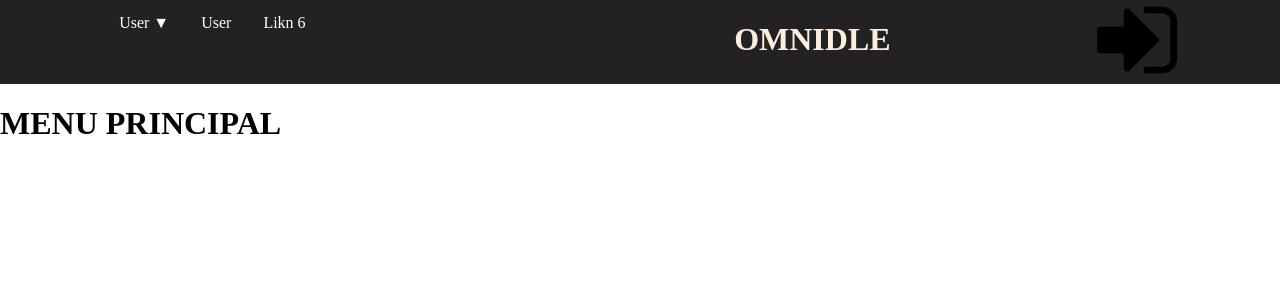
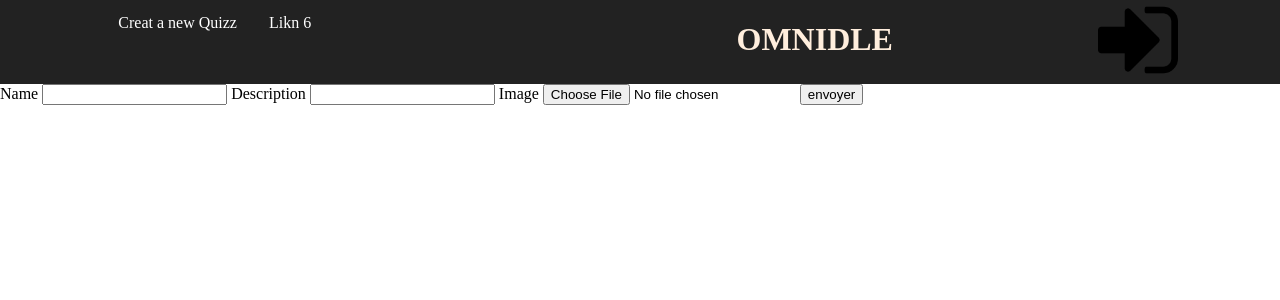
Before and after one commit to Redsasi/Omnidle, a PHP site: page /public/index.php?action=dleGameCreate in a window 1280 px wide. Shown: the top 300 px of the page. Run offline with PHP 8.4, Linux system fonts and the light colour scheme; data that the repository does not hold is empty.

Commit message:
ajout de l'insertion des quizz

```diff
--- a/controllers/dleGameController.php
+++ b/controllers/dleGameController.php
@@ -1,13 +1,13 @@
 <?php
 // controllers/UserController.php
 
-require_once '../models/userModel.php';
+require_once '../models/dleGameModel.php';
 
 class dleGameController {
     private $model;
 
     public function __construct() {
-        $this->model = new UserModel();
+        $this->model = new DleGameModel();
     }
 
     // Revient au menu principal
@@ -15,5 +15,23 @@ class dleGameController {
         $posts = $this->model->readAll();
         require '../view/index.php';
     }
+
+    public function creat(){
+        if ($_SERVER['REQUEST_METHOD'] === 'POST') {
+            $image = null;
+            if (isset($_FILES['image']) && $_FILES['image']['error'] == 0) {
+                $imageFile = $_FILES['image']['tmp_name'];
+                $image = file_get_contents($imageFile);
+            }
+
+            $name = $_POST['name'];
+            $description = $_POST['description'];
+            $userId = $_SESSION['userId'];
+            echo "DEBUG befor calling model";
+            $this->model->creat($name, $image, $description, $userId);
+        }else{
+            require '../view/dleGame/quizzCreate.php';
+        }
+    }
 }
 ?>
--- a/helpers/routesHelper.php
+++ b/helpers/routesHelper.php
@@ -13,6 +13,18 @@ define('URL_USER_SINGUP', $routerURL . 'action=' . ACTION_USER_SINGUP);
 define('URL_USER_LOGIN', $routerURL . 'action=' . ACTION_USER_LOGIN);
 define('URL_USER_LOGOUT', $routerURL . 'action=' . ACTION_USER_LOGOUT);
 
+// DLEGAME
+define('ACTION_DLEGAME_CREATE', "dleGameCreate");
+define('ACTION_DLEGAME_READALL', "dleGameReadAll");
+define('ACTION_DLEGAME_READMINE', "dleGameReadMine");
+define('ACTION_DLEGAME_UPDATE', "dleGameUpdate");
+define('ACTION_DLEGAME_DELETE', "dleGameDelete");
+
+define('URL_DLEGAME_CREATE', $routerURL . 'action=' . ACTION_DLEGAME_CREATE);
+define('URL_DLEGAME_READALL', $routerURL . 'action=' . ACTION_DLEGAME_READALL);
+define('URL_DLEGAME_READMINE', $routerURL . 'action=' . ACTION_DLEGAME_READMINE);
+define('URL_DLEGAME_UPDATE', $routerURL . 'action=' . ACTION_DLEGAME_UPDATE);
+define('URL_DLEGAME_DELETE', $routerURL . 'action=' . ACTION_DLEGAME_DELETE);
 
 
 function getRootUrl() {
--- a/models/DleGameModel.php
+++ b/models/DleGameModel.php
@@ -0,0 +1,33 @@
+<?php
+require_once '../models/model.php';
+
+class DleGameModel extends Model{
+    private $table_name = "OD_QUIZZ";
+
+    public function creat($name, $image, $description , $userId){
+
+        echo "DEBUG start of model";
+        $query = "INSERT INTO " . $this->table_name . " (QUIZZ_NAME, QUIZZ_IMAGE, QUIZZ_DESCRIPTION, USER_ID) VALUES (:name, :image, :description, :userId )";
+        $stmt = $this->db->prepare($query);
+        $stmt->bindParam(":name", $name);
+        $stmt->bindParam(":image", $image);
+        $stmt->bindParam(":description", $description);
+        $stmt->bindParam(":userId", $userId);
+        echo "DEBUG before execute";
+        $stmt->execute();
+        echo "DEBUG after execute";
+    }
+
+    public function readAll(){
+
+    }
+
+    public function updateById(){
+
+    }
+
+    public function deletById(){
+
+    }
+
+}
--- a/models/UserModel.php
+++ b/models/UserModel.php
@@ -1,5 +1,5 @@
 <?php
-require '../models/model.php';
+require_once '../models/model.php';
 
 class UserModel extends Model{
     private $table_name = "OD_USER";
--- a/public/index.php
+++ b/public/index.php
@@ -5,7 +5,7 @@ require_once '../helpers/routesHelper.php';
 require_once '../controllers/userController.php';
 require_once '../controllers/dleGameController.php';
 
-$UserControl = new UserController();
+$userControl = new UserController();
 $dleGameControl = new dleGameController();
 
 
@@ -13,11 +13,21 @@ $dleGameControl = new dleGameController();
 if (isset($_GET['action'])) {
     switch ($_GET['action']) {
         case ACTION_USER_SINGUP:
-            $UserControl->singUp();
+            $userControl->singUp();
             break;
+
         case ACTION_USER_LOGIN:
-            $UserControl->login();
+            $userControl->login();
             break;
+
+        case ACTION_USER_LOGOUT:
+            $userControl->logout();
+            break;
+
+        case ACTION_DLEGAME_CREATE:
+            $dleGameControl->creat();
+            break;
+
         default:
             $dleGameControl->index();
             break;
--- /dev/null
+++ b/view/dleGame/quizzCreate.php
@@ -0,0 +1,24 @@
+<!DOCTYPE html>
+<html>
+   <head>
+      <meta charset="utf-8" />
+      <title>Omnidle</title>
+      <link href="style.css" rel="stylesheet" />
+   </head>
+   <body>
+      <?php include '../view/layout/header.php' ?>
+
+      <form action="<?=URL_DLEGAME_CREATE?>" method="post" enctype="multipart/form-data">
+         <label for="name">Name</label>
+         <input type="text" name="name" required>
+
+         <label for="description">Description</label>
+         <input type="text" name="description" required>
+
+         <label for="image">Image</label>
+         <input type="file" id="image" name="image" accept="image/*">
+
+         <button type="submit">envoyer</button>
+      </form>
+   </body>
+</html>
--- a/view/layout/header.php
+++ b/view/layout/header.php
@@ -4,14 +4,7 @@
     <nav>
     <div>
         <ul>
-            <li class="dropdown">
-                <a href="#">User &#x25BC;</a>
-                <div class="dropdown-content">
-                    <a href="<?=URL_USER_LOGIN?>">Login</a>
-                    <a href="<?=URL_USER_SINGUP?>">Singup</a>
-                </div>
-            </li>
-            <li><a href="#">User</a></li>
+            <li><a href="<?=URL_DLEGAME_CREATE?>">Creat a new Quizz</a></li>
             <li><a href="#">Likn 6</a></li>
         </ul>
     </nav>
```
Also changed, not shown: view/dleGame/quizzUpdate.php (added, +21 -0 lines).
